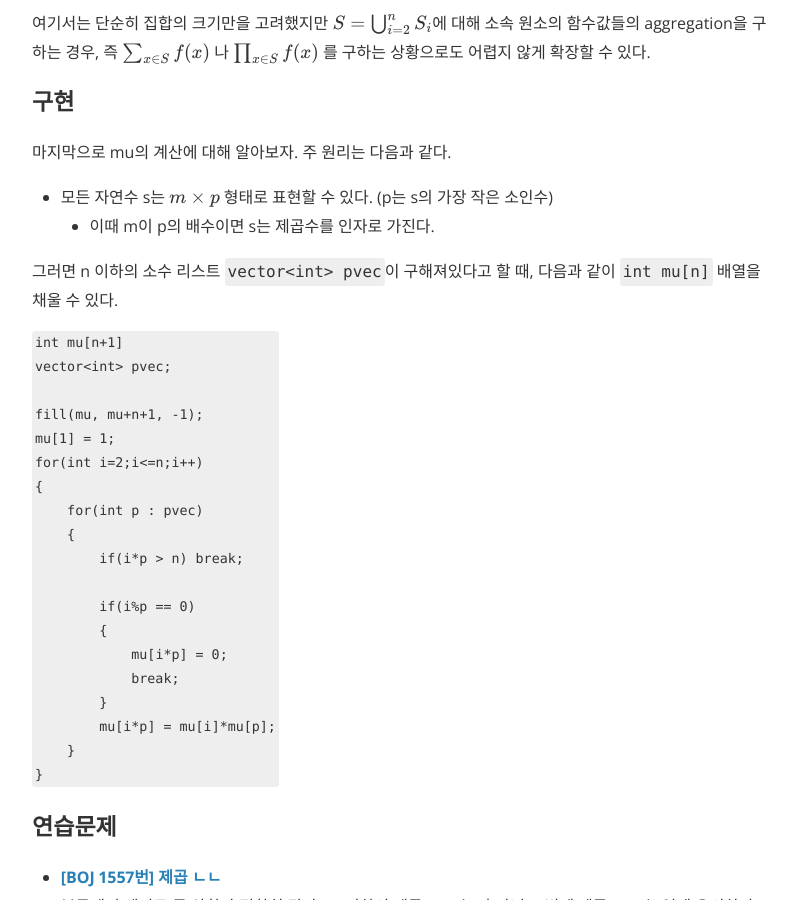
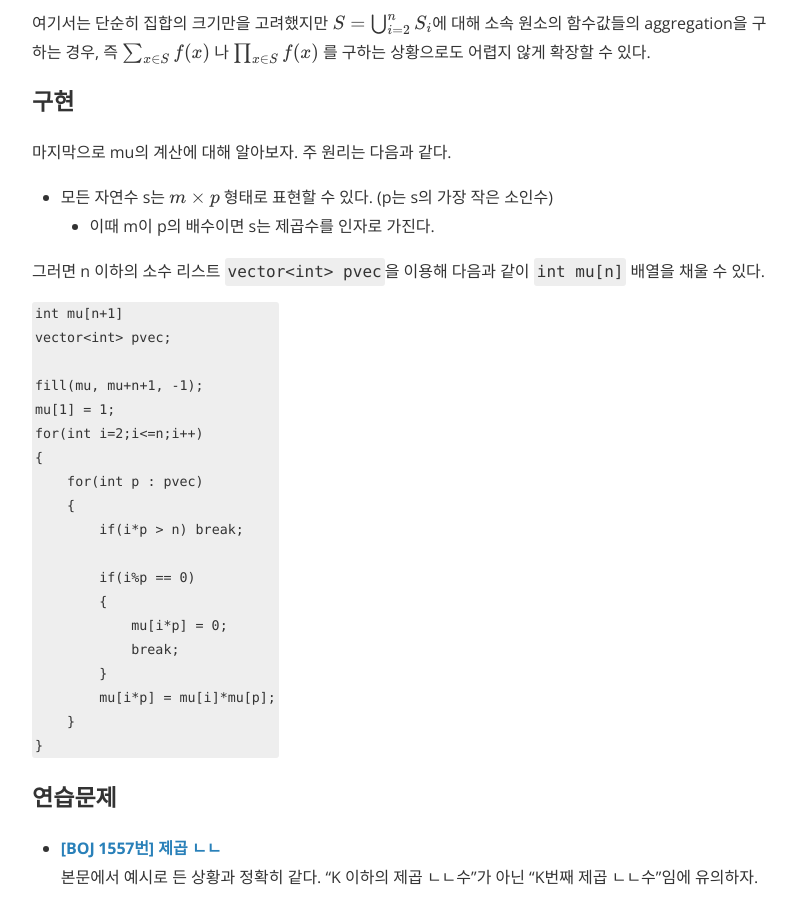
Before and after one commit to nyan101/nyan101.github.io, a Jekyll site: the page built from _posts/2019-03-26-Mobius함수.md, in a window 1280 px wide and 900 px high, scrolled down 2194 px. Shown: the whole window, without its empty margins (240-1035 px from the left). Built offline with Jekyll 4.4.1, drawn with Linux system fonts in a browser that asks for light colours; nearby versions of some CDN libraries; formulas are drawn with MathJax 3; comment, search, counter and statistics services are not loaded; a style sheet for code colours, icons or effects is not loaded.

Commit message:
fix typo

````diff
--- a/_posts/2019-03-26-Mobius함수.md
+++ b/_posts/2019-03-26-Mobius함수.md
@@ -86,7 +86,7 @@ $$
 * 모든 자연수 s는 \\(m \times p\\) 형태로 표현할 수 있다. (p는 s의 가장 작은 소인수)
   * 이때 m이 p의 배수이면 s는 제곱수를 인자로 가진다.
 
-그러면 n 이하의 소수 리스트 `vector<int> pvec`이 구해져있다고 할 때, 다음과 같이 `int mu[n]` 배열을 채울 수 있다.
+그러면 n 이하의 소수 리스트 `vector<int> pvec`을 이용해 다음과 같이 `int mu[n]` 배열을 채울 수 있다.
 
 ```c++
 int mu[n+1]
````
